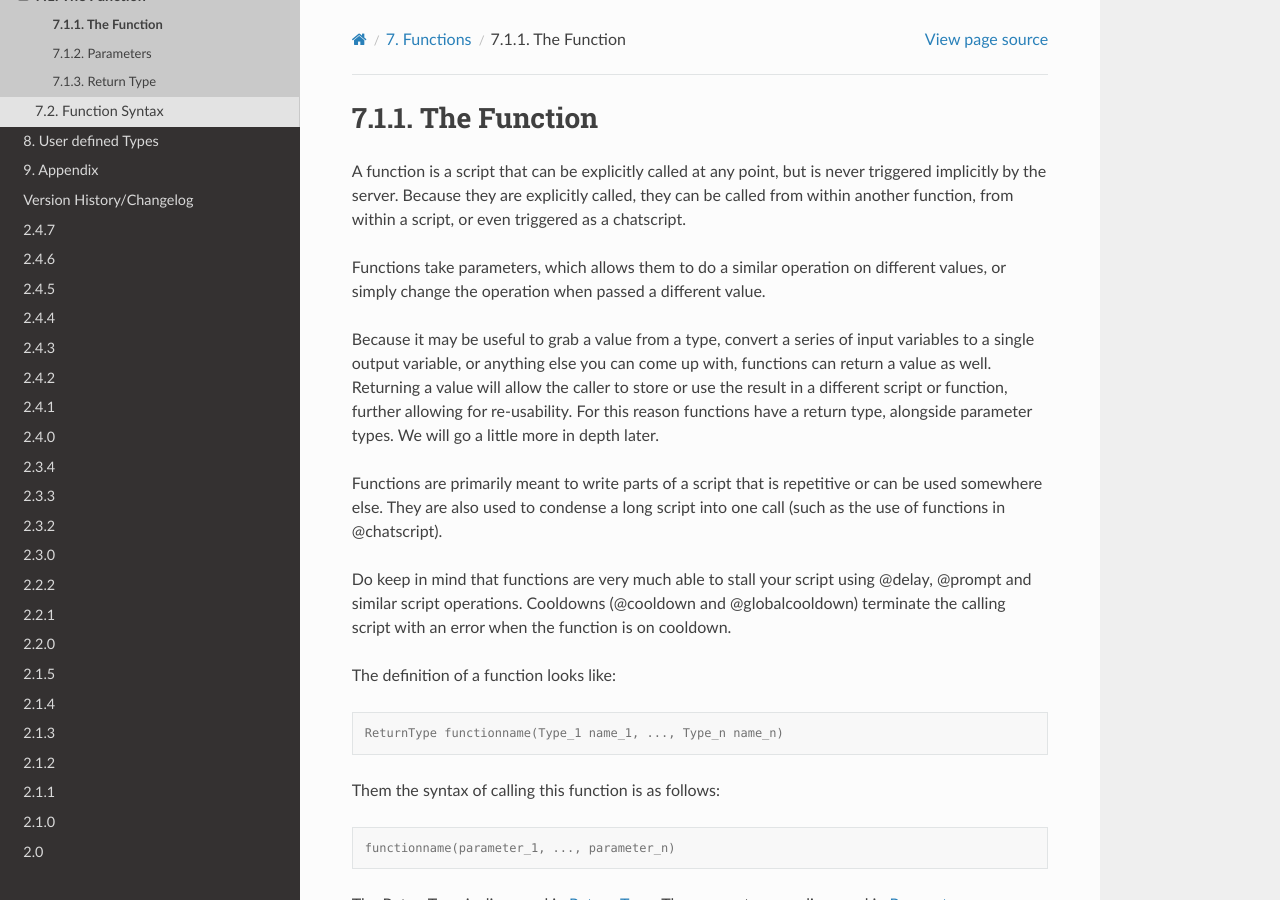
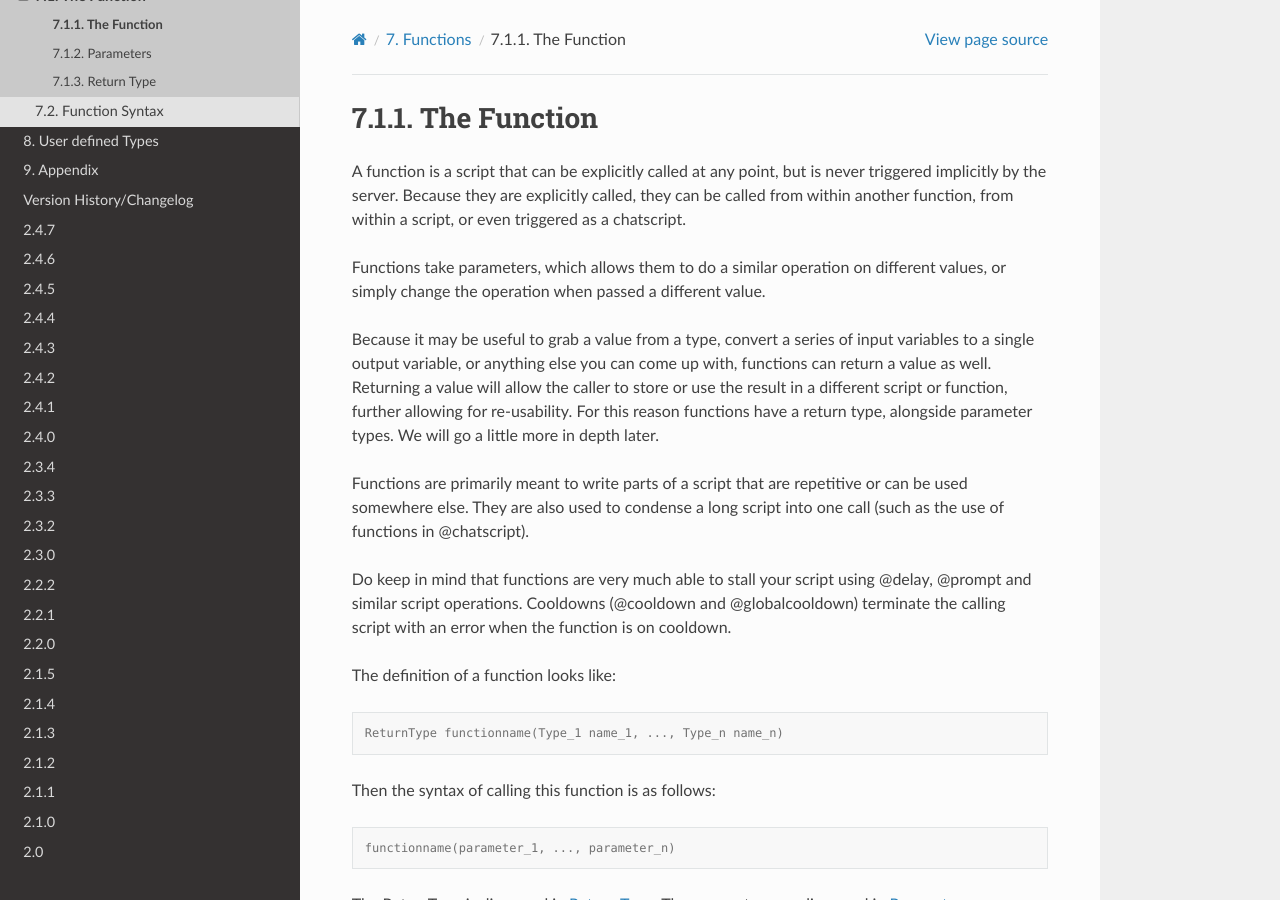
Before and after one commit to rebplane/msc, a Sphinx documentation site: the page built from docs/source/6_functions/function_the_function.rst, in a window 1280 px wide and 900 px high. Built offline with Sphinx 7.4.7 and the Read the Docs theme 2.0.0, drawn with Linux system fonts in a browser that asks for light colours.

Commit message:
Update function_the_function.rst

```diff
--- a/docs/source/6_functions/function_the_function.rst
+++ b/docs/source/6_functions/function_the_function.rst
@@ -14,7 +14,7 @@ a value as well. Returning a value will allow the caller to store or use the res
 different script or function, further allowing for re-usability. For this reason functions
 have a return type, alongside parameter types. We will go a little more in depth later.
 
-Functions are primarily meant to write parts of a script that is repetitive or can be used
+Functions are primarily meant to write parts of a script that are repetitive or can be used
 somewhere else. They are also used to condense a long script into one call (such as the
 use of functions in @chatscript).
 
@@ -28,7 +28,7 @@ The definition of a function looks like:
 
     ReturnType functionname(Type_1 name_1, ..., Type_n name_n)
 
-Them the syntax of calling this function is as follows:
+Then the syntax of calling this function is as follows:
 
 .. code-block:: console
 
```
